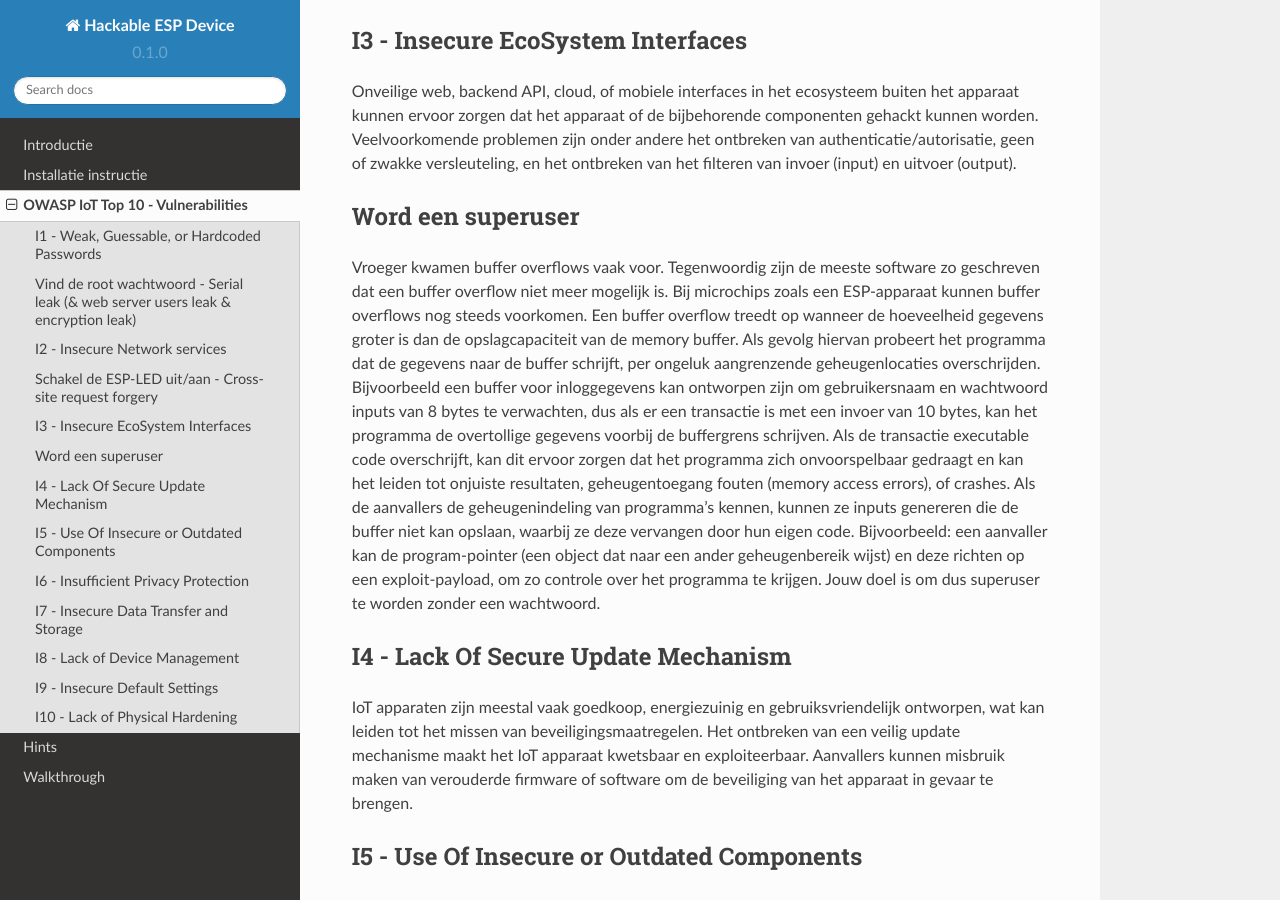
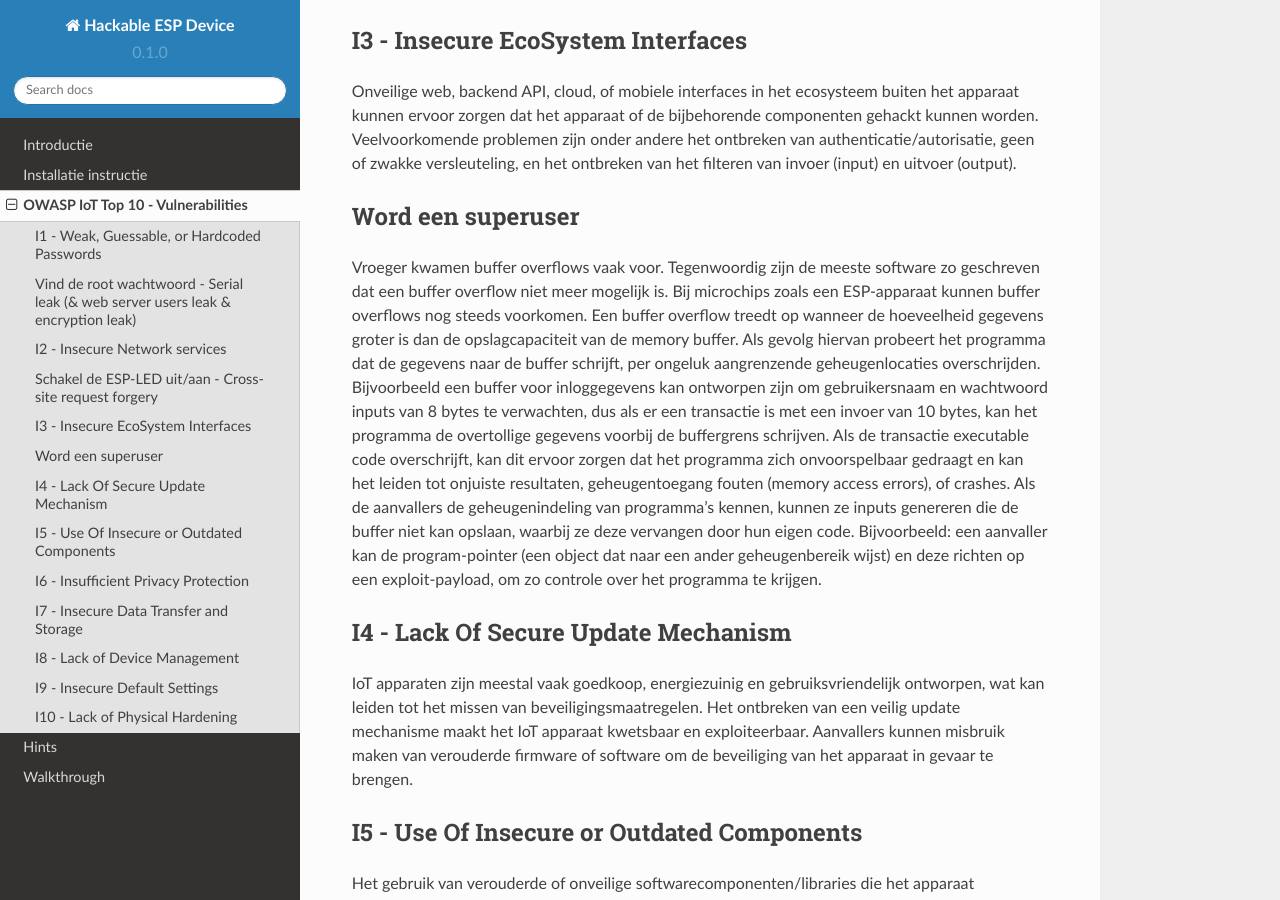
Before and after one commit to HollandCasino/Hackable-ESP-Device-v2, a Sphinx documentation site: the page built from docs/source/vulnerabilities.rst, in a window 1280 px wide and 900 px high, scrolled down 1304 px. Built offline with Sphinx 7.4.7 and the Read the Docs theme 2.0.0, drawn with Linux system fonts in a browser that asks for light colours.

Commit message:
Update vulnerabilities.rst

```diff
--- a/docs/source/vulnerabilities.rst
+++ b/docs/source/vulnerabilities.rst
@@ -42,7 +42,7 @@ Word een superuser
 ---------------
 Vroeger kwamen buffer overflows vaak voor. Tegenwoordig zijn de meeste software zo geschreven dat een buffer overflow niet meer mogelijk is. Bij microchips zoals een ESP-apparaat kunnen buffer overflows nog steeds voorkomen. Een buffer overflow treedt op wanneer de hoeveelheid gegevens groter is dan de opslagcapaciteit van de memory buffer. Als gevolg hiervan probeert het programma dat de gegevens naar de buffer schrijft, per ongeluk aangrenzende geheugenlocaties overschrijden.
 Bijvoorbeeld een buffer voor inloggegevens kan ontworpen zijn om gebruikersnaam en wachtwoord inputs van 8 bytes te verwachten, dus als er een transactie is met een invoer van 10 bytes, kan het programma de overtollige gegevens voorbij de buffergrens schrijven.
-Als de transactie executable code overschrijft, kan dit ervoor zorgen dat het programma zich onvoorspelbaar gedraagt en kan het leiden tot onjuiste resultaten, geheugentoegang fouten (memory access errors), of crashes. Als de aanvallers de geheugenindeling van programma's kennen, kunnen ze inputs genereren die de buffer niet kan opslaan, waarbij ze deze vervangen door hun eigen code. Bijvoorbeeld: een aanvaller kan de program-pointer (een object dat naar een ander geheugenbereik wijst) en deze richten op een exploit-payload, om zo controle over het programma te krijgen. Jouw doel is om dus superuser te worden zonder een wachtwoord.
+Als de transactie executable code overschrijft, kan dit ervoor zorgen dat het programma zich onvoorspelbaar gedraagt en kan het leiden tot onjuiste resultaten, geheugentoegang fouten (memory access errors), of crashes. Als de aanvallers de geheugenindeling van programma's kennen, kunnen ze inputs genereren die de buffer niet kan opslaan, waarbij ze deze vervangen door hun eigen code. Bijvoorbeeld: een aanvaller kan de program-pointer (een object dat naar een ander geheugenbereik wijst) en deze richten op een exploit-payload, om zo controle over het programma te krijgen.
 
 I4 - Lack Of Secure Update Mechanism
 -----------------
```
